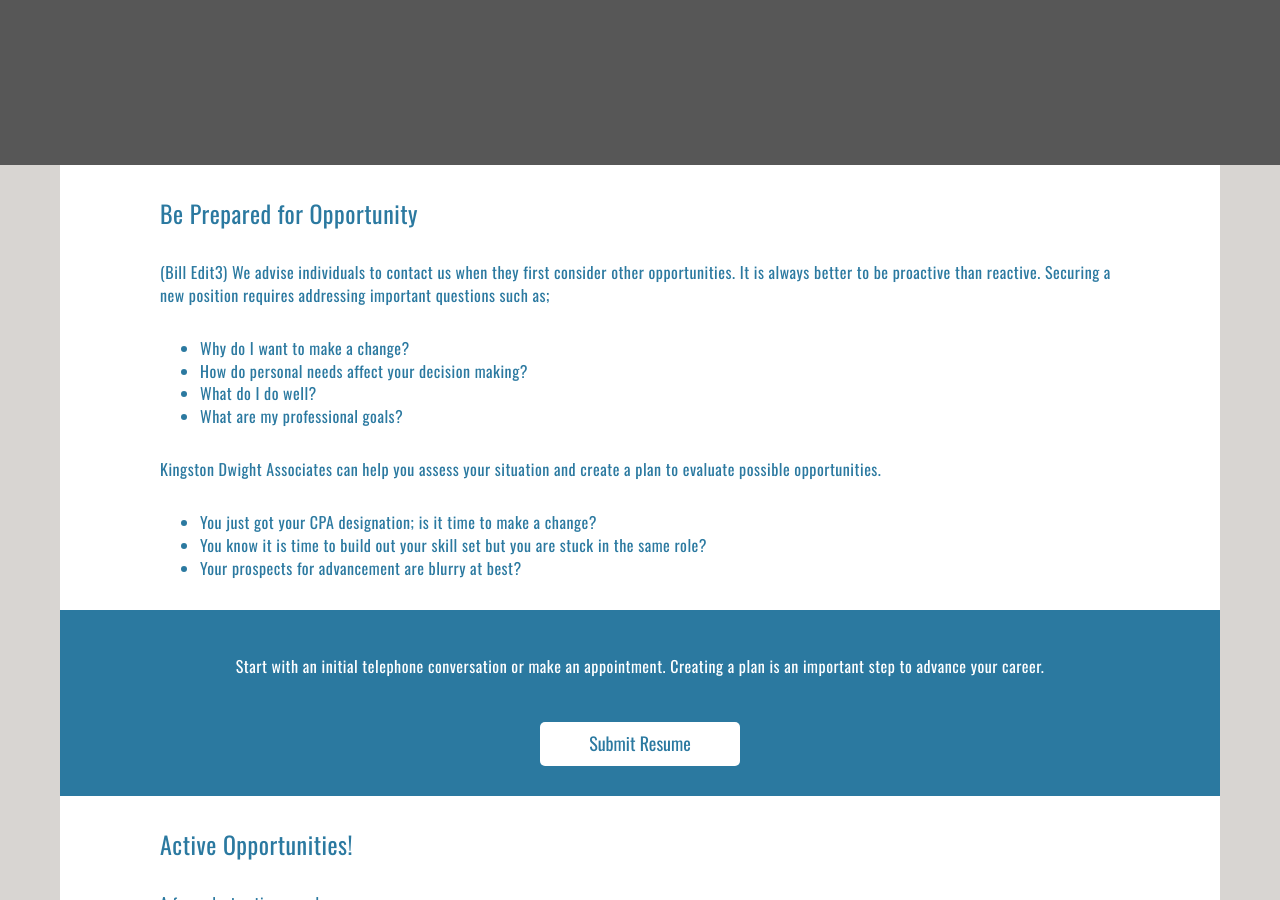
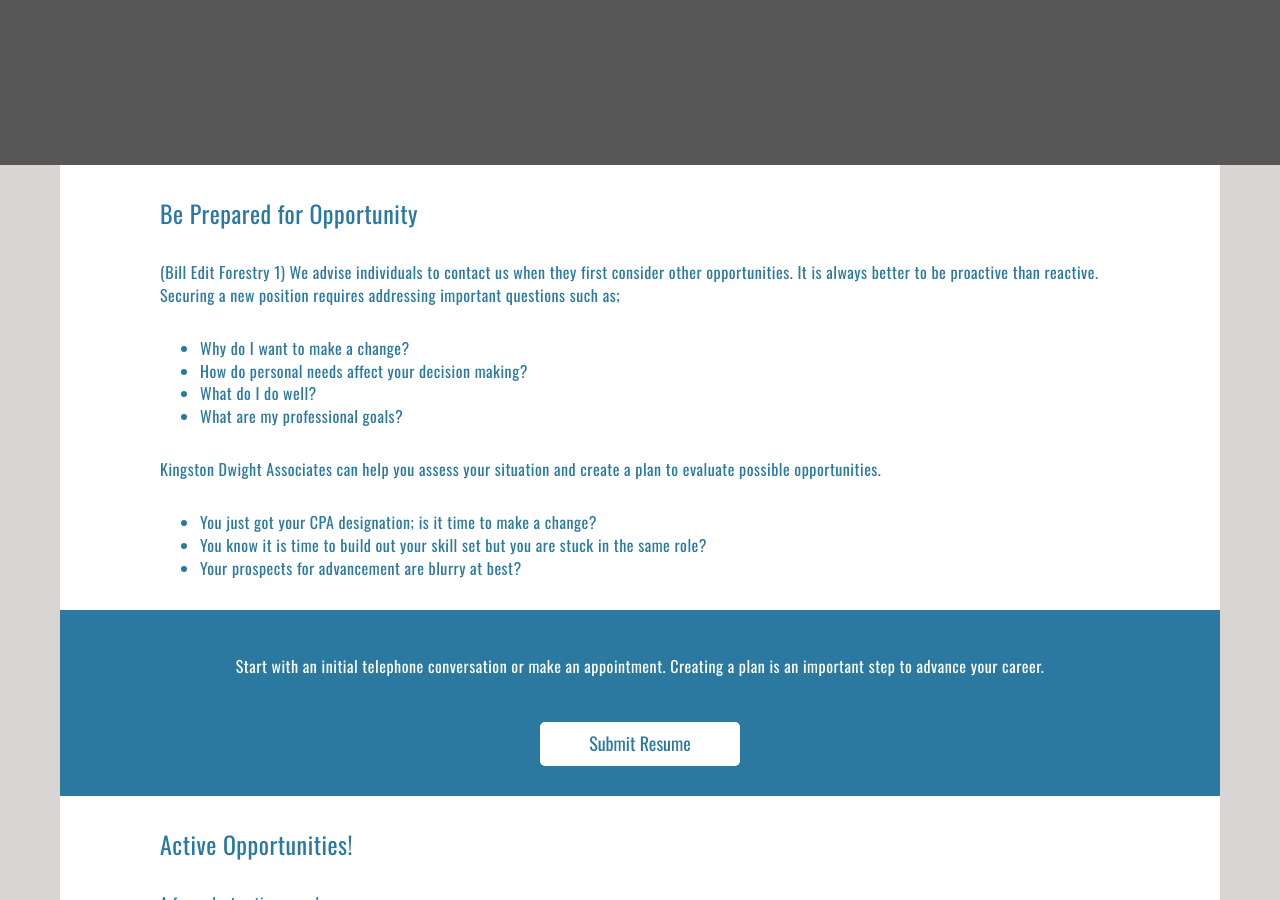
Before and after one commit to kingstondwight/site, a Jekyll site: the page built from career.html, in a window 1280 px wide and 900 px high, scrolled down 532 px. Built offline with Jekyll 4.4.1, drawn with Linux system fonts in a browser that asks for light colours; nearby versions of some CDN libraries; some web fonts are replaced; a script that is not in the unit is left out.

Commit message:
Update from Forestry.io jhyde@kingstondwight.com updated career.html

```diff
--- a/career.html
+++ b/career.html
@@ -19,7 +19,7 @@
         <div class="content-container">
             <h2>Be Prepared for Opportunity</h2>
             <p>
-               (Bill Edit3)  We advise individuals to contact us when they first consider other
+               (Bill Edit Forestry 1)  We advise individuals to contact us when they first consider other
                 opportunities. It is always better to be proactive than reactive. Securing a new position requires addressing important questions
                 such as;
             </p>
```
